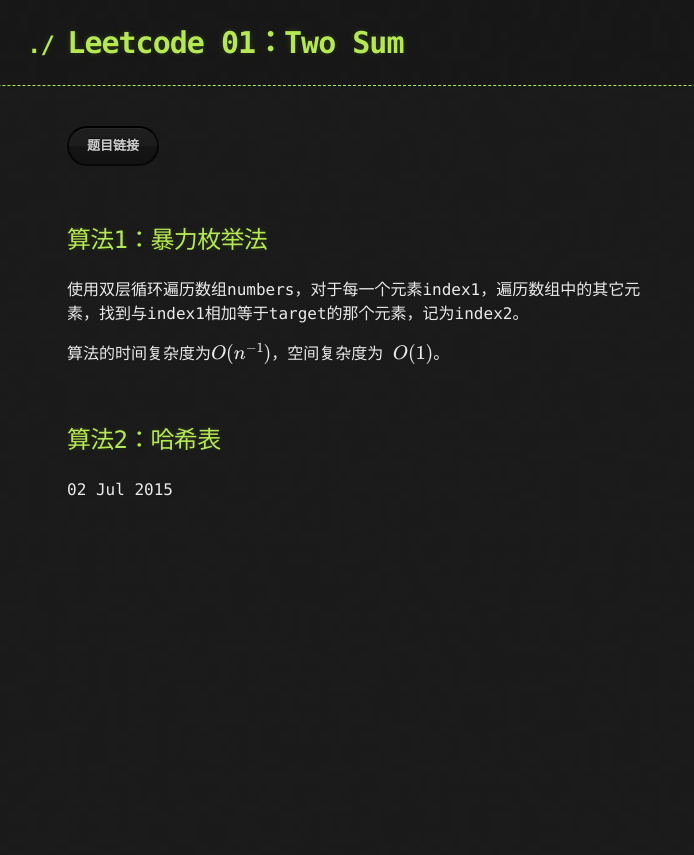
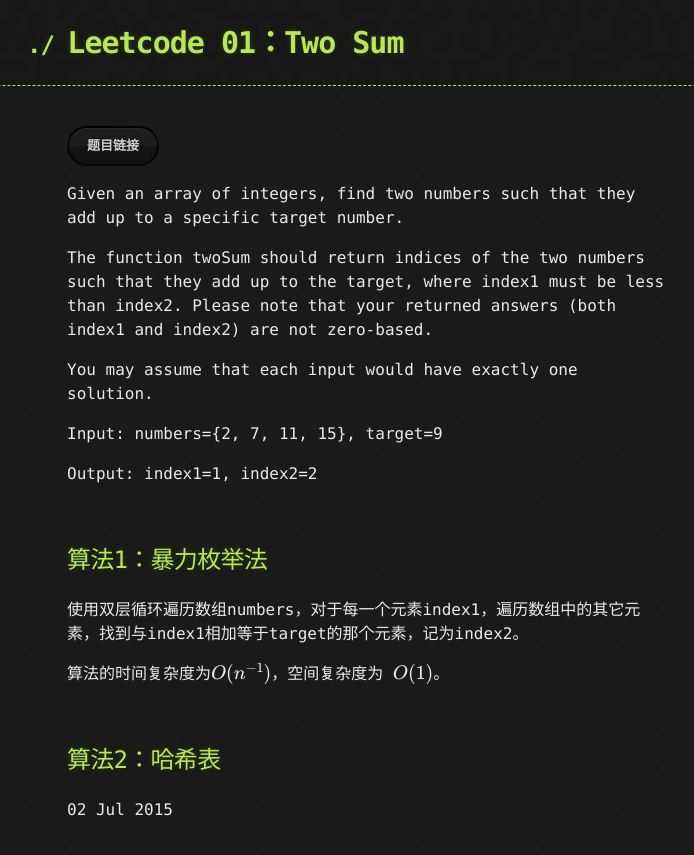
Before and after one commit to Narcissuslin/Narcissuslin.github.io, a Jekyll site: the page built from _posts/2015-07-02-Leetcode-two-sum.html, in a window 1280 px wide. Shown: the top 855 px of the page, without its empty margins (273-967 px from the left). Built offline with Jekyll 4.4.1, drawn with Linux system fonts in a browser that asks for light colours; formulas are drawn with MathJax 3; a script that is not in the unit is left out; some of the changed lines change nothing that is shown.

Commit message:
add leetcode two sum

```diff
--- a/_posts/2015-07-02-two-sum.html
+++ b/_posts/2015-07-02-Leetcode-two-sum.html
@@ -3,24 +3,12 @@
 title: Leetcode 01：Two Sum
 ---
 <p><a href="https://leetcode.com/problems/two-sum/" class="btn btn-github">题目链接</a></p>
-<!-- <p><a href="https://leetcode.com/problems/two-sum/" target="_blank"></a></p> -->
-<!-- <p>Given an array of integers, find two numbers such that they add up to a specific target number.</p>
+<p>Given an array of integers, find two numbers such that they add up to a specific target number.</p>
 <p>The function twoSum should return indices of the two numbers such that they add up to the target,
 where index1 must be less than index2. Please note that your returned answers (both index1 and index2) are not zero-based.</p>
 <p>You may assume that each input would have exactly one solution.</p>
 <p>Input: numbers={2, 7, 11, 15}, target=9</p>
 <p>Output: index1=1, index2=2</p>
-<p>&nbsp;</p> -->
-<meta name="description" content="Given an array of integers, find two numbers such that they add up to a specific target number.
-
-The function twoSum should return indices of the two numbers such that they add up to the target, where index1 must be less than index2. Please note that your returned answers (both index1 and index2) are not zero-based.
-
-You may assume that each input would have exactly one solution.
-
-
-Input: numbers={2, 7, 11, 15}, target=9
-Output: index1=1, index2=2
-" />
 <p>&nbsp;</p>
 <h2>算法1：暴力枚举法</h2>
 <p>使用双层循环遍历数组numbers，对于每一个元素index1，遍历数组中的其它元素，找到与index1相加等于target的那个元素，记为index2。</p>
```
Also changed, not shown: 10 other files.
